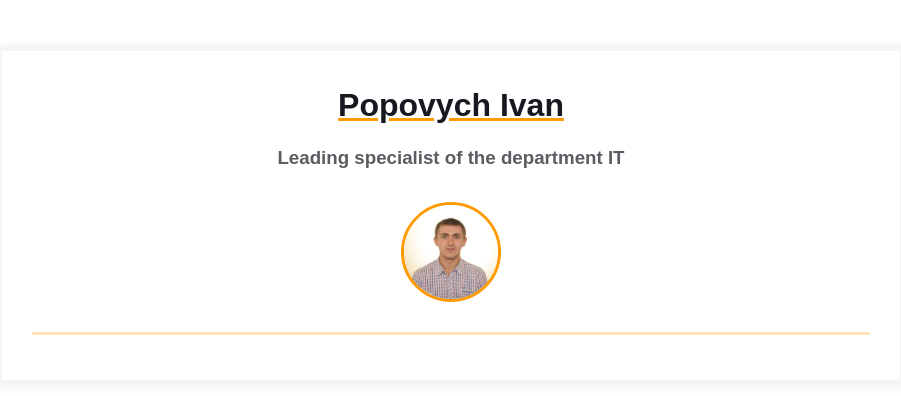
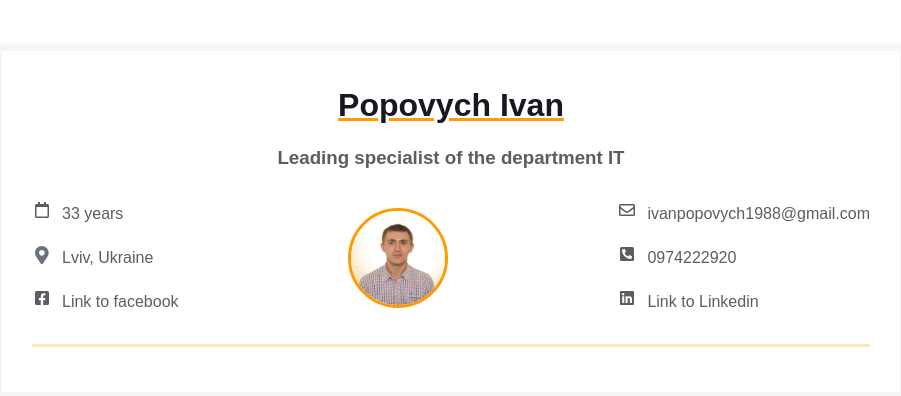
Before and after one commit to IvanPopovych/homepage, a website: page index.html in a window 1280 px wide. Shown: the whole page, without its empty margins (189-1090 px from the left). Drawn offline with Linux system fonts and the light colour scheme.

Commit message:
add contact info, fontawesome icons

```diff
--- a/index.html
+++ b/index.html
@@ -5,6 +5,7 @@
     <meta name="viewport" content="width=device-width, initial-scale=1" />
     <title>Résumé</title>
     <link rel="stylesheet" href="styles.css">
+    <script defer src="node_modules/@fortawesome/fontawesome-free/js/all.js"></script>
   </head>
   <body>
 
@@ -16,13 +17,56 @@
               <h3 class="contact-info__sub-header">Leading specialist of the department IT</h3>
 
               <div class="contact_info_container fh">
-                <div class="contact-info__block"></div>
+                <div class="contact-info__block">
+                    <a href="" rel="author" class="contact-info__item">
+                        <div class="contact-info__item-icon-wrapper">
+                            <i class="far fa-calendar"></i>
+                        </div>
+                        <span>33 years</span>
+                    </a>
+                    <a href="" rel="author" class="contact-info__item">
+                        <div class="contact-info__item-icon-wrapper">
+                          <svg class="contact-info__item-icon" xmlns="http://www.w3.org/2000/svg" viewBox="0 0 384 512">
+                            <path
+                              d="M172.268 501.67C26.97 291.031 0 269.413 0 192 0 85.961 85.961 0 192 0s192 85.961 192 192c0 77.413-26.97 99.031-172.268 309.67-9.535 13.774-29.93 13.773-39.464 0zM192 272c44.183 0 80-35.817 80-80s-35.817-80-80-80-80 35.817-80 80 35.817 80 80 80z">
+                            </path>
+                          </svg>
+                        </div>
+                        <span>Lviv, Ukraine</span>
+                      </a>
+
+                      <a href="https://www.facebook.com/IvanPopovych88/" rel="author" class="contact-info__item">
+                        <div class="contact-info__item-icon-wrapper">
+                            <i class="fab fa-facebook-square"></i>
+                        </div>
+                        <span>Link to facebook</span>
+                    </a>
+                </div>
 
                 <div class="contact-info__block contact-info__block--center">
                   <img class="contact-info__avatar" src="assets/avatar.jpg" alt="Avatar">
                 </div>
 
-                <div class="contact-info__block"></div>
+                <div class="contact-info__block">
+                    <a href="mailto:ivanpopovych1988@gmail.com" rel="author" class="contact-info__item">
+                        <div class="contact-info__item-icon-wrapper">
+                            <i class="far fa-envelope"></i>
+                        </div>
+                        <span>ivanpopovych1988@gmail.com</span>
+                    </a>
+                    <a href="tel:0974222920" rel="author" class="contact-info__item">
+                        <div class="contact-info__item-icon-wrapper">
+                            <i class="fas fa-phone-square-alt"></i>
+                        </div>
+                        <span>0974222920</span>
+                    </a>
+                    <a href="https://www.linkedin.com/in/ivan-popovych-5aa486141/" rel="author" class="contact-info__item">
+                        <div class="contact-info__item-icon-wrapper">
+                            <i class="fab fa-linkedin"></i>
+                        </div>
+                        <span>Link to Linkedin</span>
+                    </a>
+                </div>
               </div>
             </div>
           </div>
--- /dev/null
+++ b/package.json
@@ -0,0 +1,5 @@
+{
+  "dependencies": {
+    "@fortawesome/fontawesome-free": "^5.15.4"
+  }
+}
```
Also changed, not shown: 1 other file.
